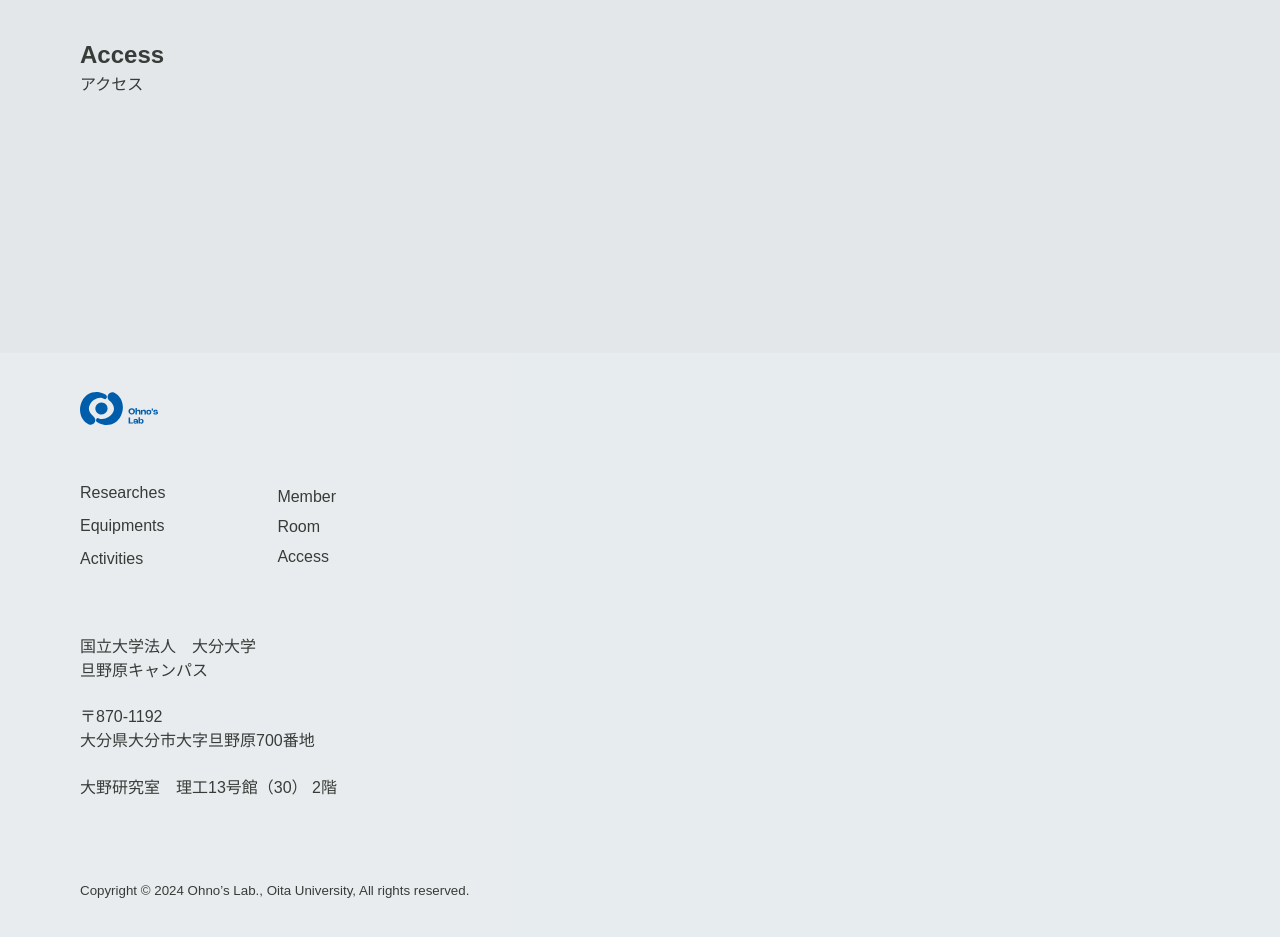
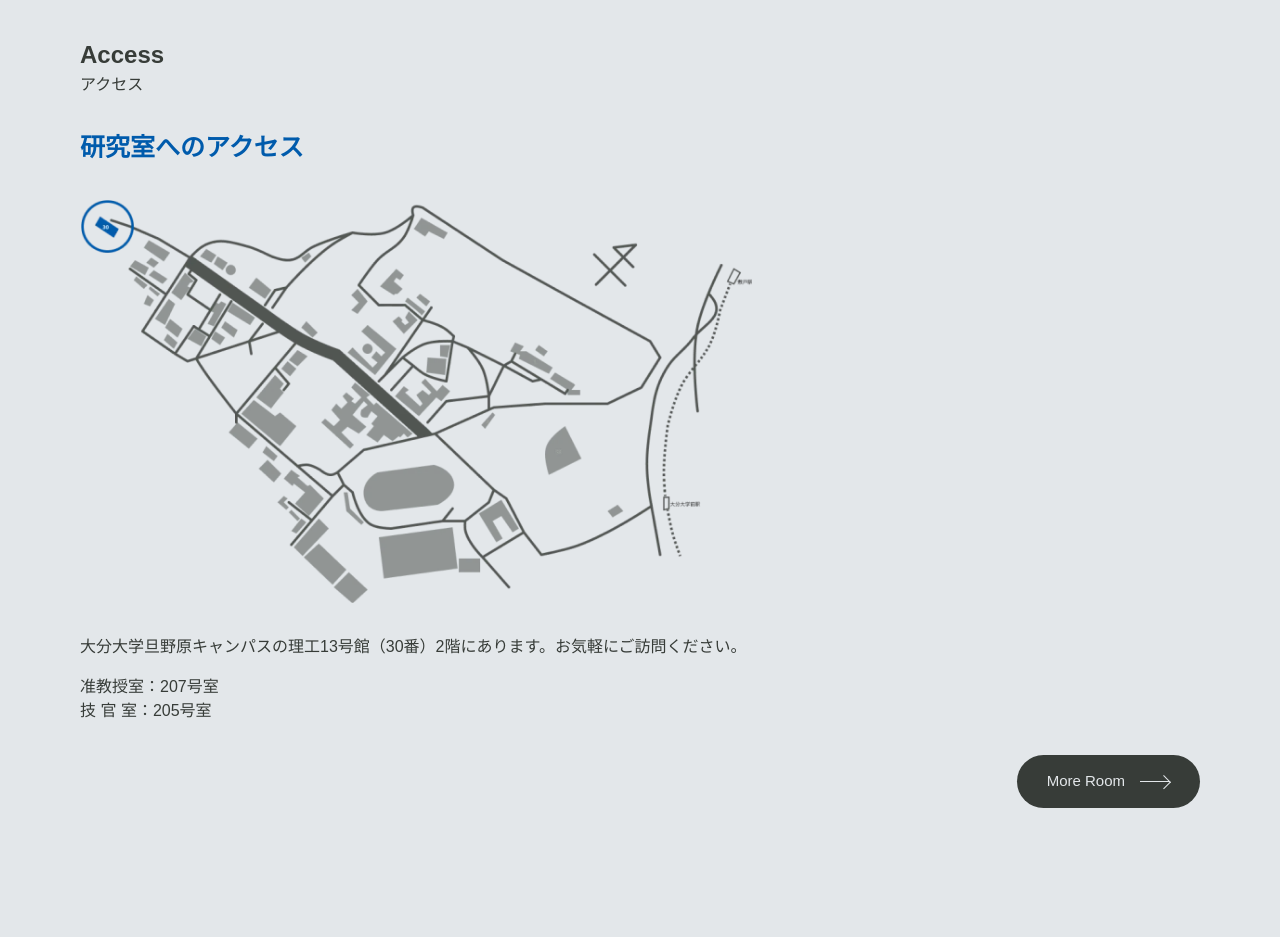
Before and after one commit to svertkatter/ohnolab3, a Nuxt app: page / in a window 1280 px wide. Shown: the part 4120-5057 px from the top of the page. Built offline with nearby package versions, Linux system fonts and the light colour scheme; a web font is replaced by a local one.

Commit message:
style: :lipstick: アクセスの箇所の調整

```diff
--- a/assets/css/style.css
+++ b/assets/css/style.css
@@ -169,7 +169,9 @@ img{
 }
 
 .member-section,
-.room-section{
+.room-section,
+.access-section,
+.access-content{
     margin-top: var(--section-margin);
 }
 
@@ -189,13 +191,18 @@ img{
     font-weight: 700;
 }
 
-.room-img{
+.room-img,
+.map-img{
     margin-top: 2em;
 
     img{
         width: 60%;
         height: 100%;
     }
+}
+
+.access-room{
+    margin-top: 1em;
 }
 
 .blue-title{
--- a/pages/index.vue
+++ b/pages/index.vue
@@ -107,6 +107,22 @@
                 <h2>Access</h2>
                 <p>アクセス</p>
             </div>
+
+            <div class="access-section">
+                <p class="blue-title">研究室へのアクセス</p>
+                <div class="map-img"><NuxtImg src="/img/access/map.webp"/></div>
+                <div class="access-content">
+                    <p>大分大学旦野原キャンパスの理工13号館（30番）2階にあります。お気軽にご訪問ください。</p>
+                    <div class="access-room">
+                        <p>准教授室：207号室</p>
+                        <p>技 官 室：205号室</p>
+                    </div>
+                </div>
+            </div>
+
+            <div class="more">
+                <MoreButton text="Room" link="/room"/>
+            </div>
         </div>
 
     </div>
```
Also changed, not shown: public/img/access/map.webp.
